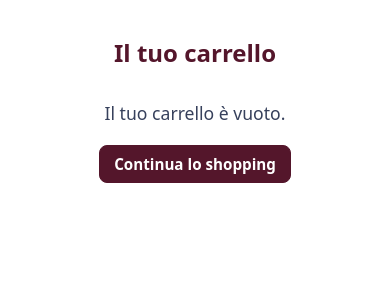
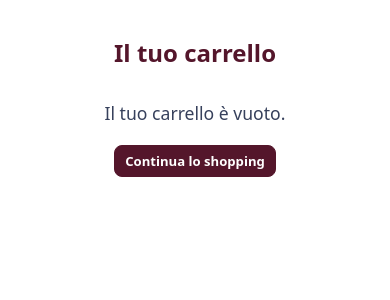
Before and after one commit to SalvatoreC94/maitardi, a Laravel app: page /carrello in a window 390 px wide. Shown: the top 300 px of the page. Run offline with Laravel 12, Linux system fonts and the light colour scheme; data comes from the database, SQL or seed files in the repository; data that the repository does not hold is empty; some libraries are stand-ins or nearby versions.

Commit message:
Ridurre dimensione bottoni carrello su mobile
Font-size e padding ridotti per .btn e .cart-footer .btn nel media query mobile

https://claude.ai/code/session_01L7hX3K9WWPDnxRPXH8HSjs

```diff
--- a/resources/views/cart/show.blade.php
+++ b/resources/views/cart/show.blade.php
@@ -178,6 +178,13 @@
       .cart-footer .btn {
         width: 100%;
         text-align: center;
+        padding: 10px 12px;
+        font-size: 0.85rem;
+      }
+
+      .btn {
+        padding: 6px 10px;
+        font-size: 0.82rem;
       }
 
       .total { font-size: 1.1rem; }
```
